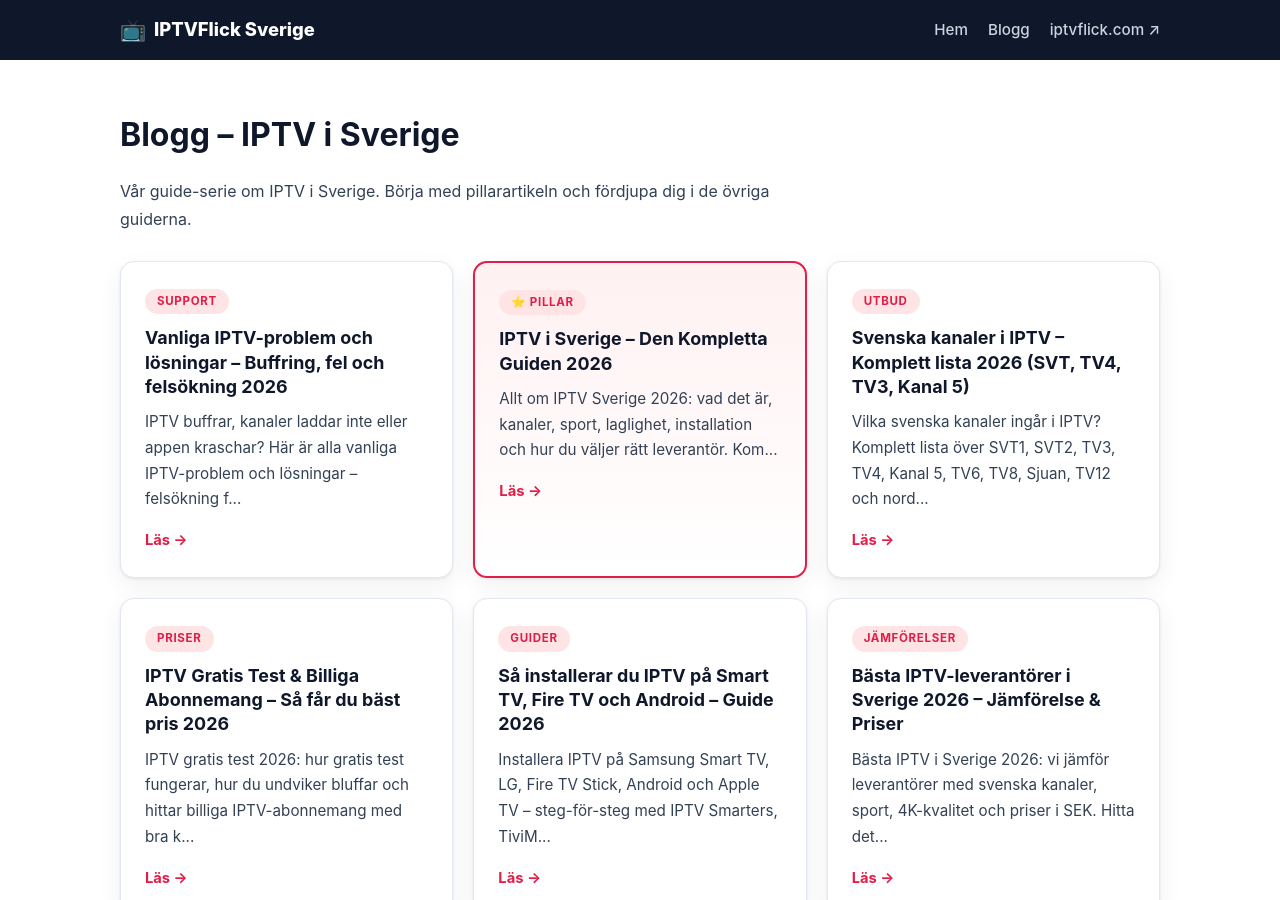
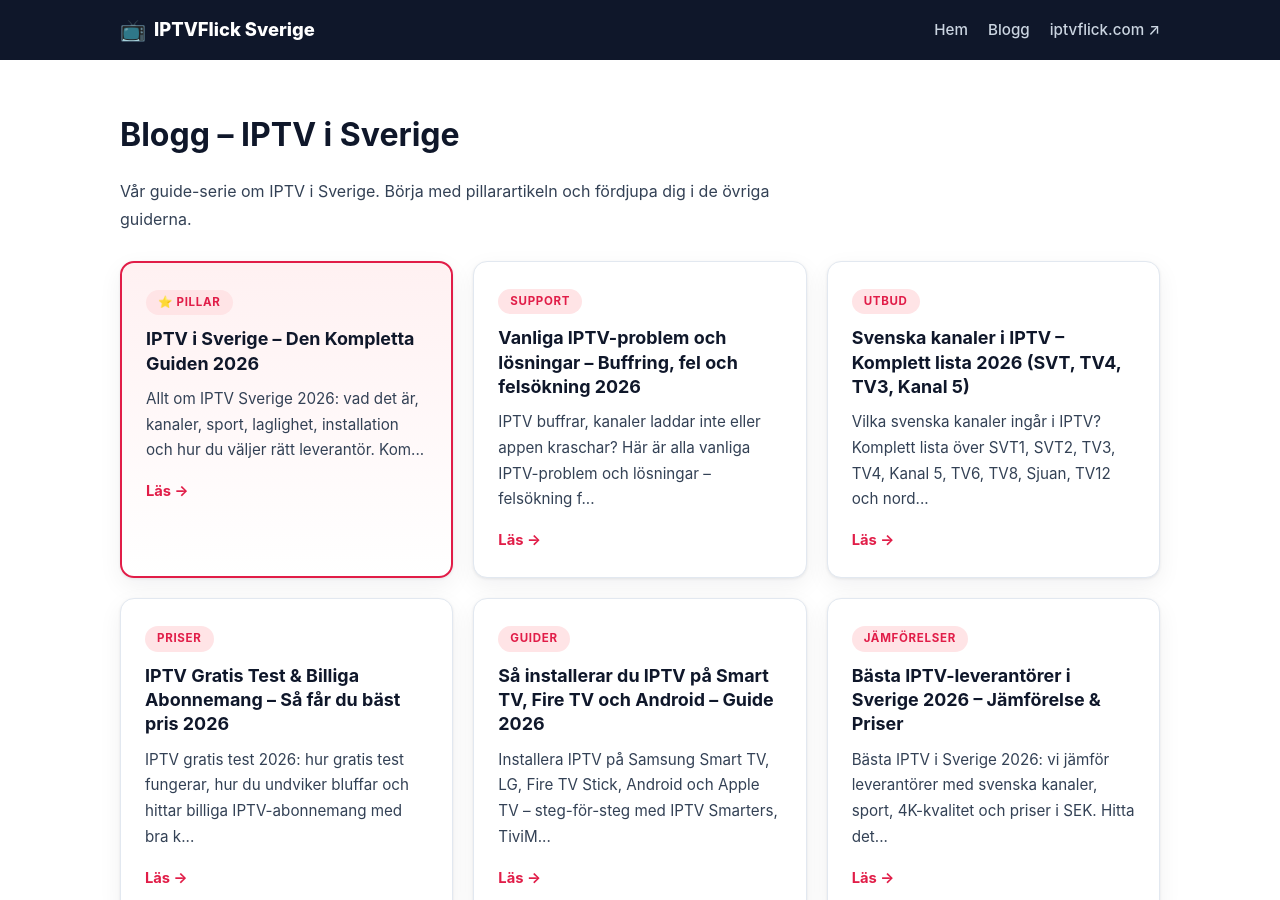
Before and after one commit to gdokoutlas-boop/iptvflick, a Jekyll site: the page built from blog/index.html, in a window 1280 px wide and 900 px high. Built offline with Jekyll 4.4.1, drawn with Linux system fonts in a browser that asks for light colours.

Commit message:
Exclude robots.txt from sitemap; show pillar first on blog listing

```diff
--- a/blog/index.html
+++ b/blog/index.html
@@ -13,10 +13,20 @@
       i de övriga guiderna.
     </p>
 
+    {% assign pillar = site.posts | where: "pillar", true | first %}
+    {% assign satellites = site.posts | where_exp: "post", "post.pillar != true" %}
     <div class="cards-grid">
-      {% for post in site.posts %}
-      <a class="card {% if post.pillar %}card-pillar{% endif %}" href="{{ site.baseurl }}{{ post.url }}">
-        <span class="card-tag">{% if post.pillar %}⭐ Pillar{% else %}{{ post.category }}{% endif %}</span>
+      {% if pillar %}
+      <a class="card card-pillar" href="{{ site.baseurl }}{{ pillar.url }}">
+        <span class="card-tag">⭐ Pillar</span>
+        <h3>{{ pillar.title }}</h3>
+        <p>{{ pillar.description | truncate: 120 }}</p>
+        <span class="card-link">Läs →</span>
+      </a>
+      {% endif %}
+      {% for post in satellites %}
+      <a class="card" href="{{ site.baseurl }}{{ post.url }}">
+        <span class="card-tag">{{ post.category }}</span>
         <h3>{{ post.title }}</h3>
         <p>{{ post.description | truncate: 120 }}</p>
         <span class="card-link">Läs →</span>
--- a/robots.txt
+++ b/robots.txt
@@ -1,5 +1,6 @@
 ---
 layout: null
+sitemap: false
 ---
 User-agent: *
 Allow: /
```
